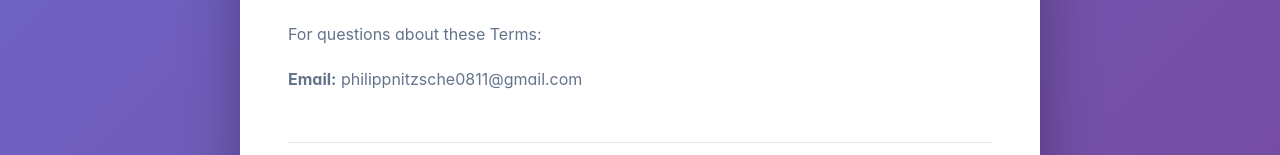
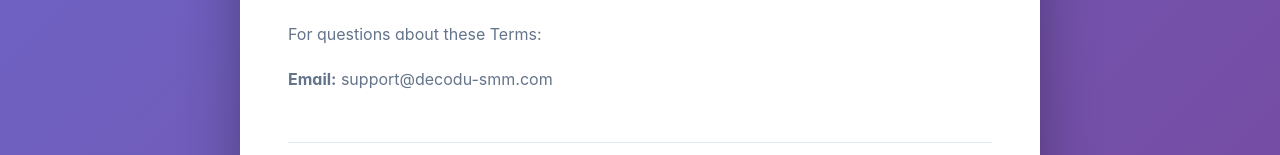
Before and after one commit to philippnitzsche0811-sketch/SMM, a Vue app in the folder frontend/: page /terms in a window 1280 px wide. Shown: the part 1917-2072 px from the top of the page. Built offline with nearby package versions, Linux system fonts and the light colour scheme.

Commit message:
email fixen

```diff
--- a/frontend/src/views/PrivacyView.vue
+++ b/frontend/src/views/PrivacyView.vue
@@ -99,8 +99,8 @@
       <section>
         <h2>8. Contact & Data Requests</h2>
         <p>For privacy questions or to exercise your rights:</p>
-        <p><strong>Email:</strong> philippnitzsche0811@gmail.com</p>
-        <p><strong>Support:</strong> philippnitzsche0811@gmail.com</p>
+        <p><strong>Email:</strong> privacy@decodu-smm.com</p>
+        <p><strong>Support:</strong> support@decodu-smm.com</p>
       </section>
 
       <div class="last-updated">
--- a/frontend/src/views/SettingsView.vue
+++ b/frontend/src/views/SettingsView.vue
@@ -116,7 +116,7 @@
         </p>
         <p class="data-text">
           Alternativ kannst du uns per E-Mail kontaktieren:
-          <a href="mailto:philippnitzsche0811@gmail.com" class="data-email">philippnitzsche0811@gmail.com</a>
+          <a href="mailto:support@decodu-smm.com" class="data-email">support@decodu-smm.com</a>
         </p>
       </div>
 
--- a/frontend/src/views/TermsView.vue
+++ b/frontend/src/views/TermsView.vue
@@ -87,7 +87,7 @@
       <section>
         <h2>9. Contact</h2>
         <p>For questions about these Terms:</p>
-        <p><strong>Email:</strong> philippnitzsche0811@gmail.com</p>
+        <p><strong>Email:</strong> support@decodu-smm.com</p>
       </section>
 
       <div class="last-updated">
```
Also changed, not shown: 2 other files (tests, documents, lock files or other folders).
